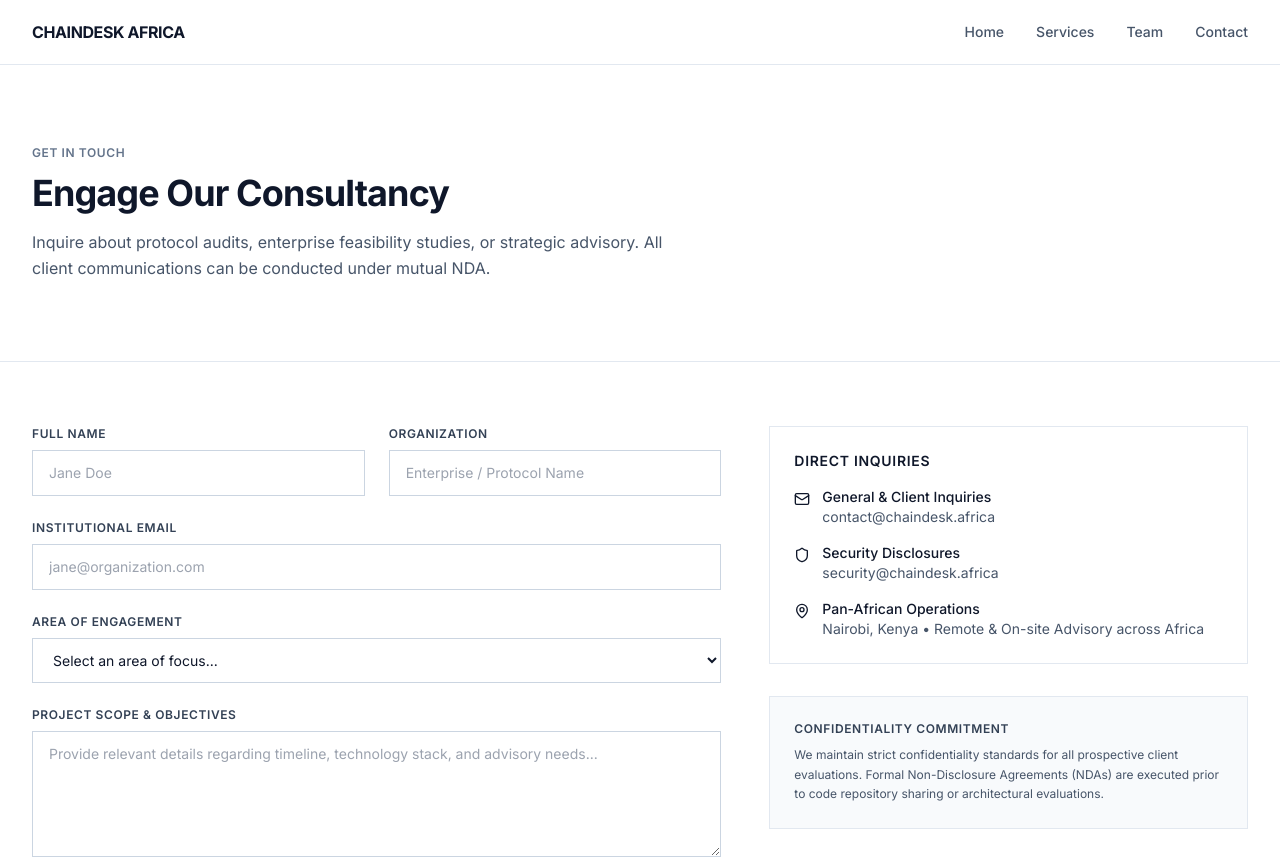
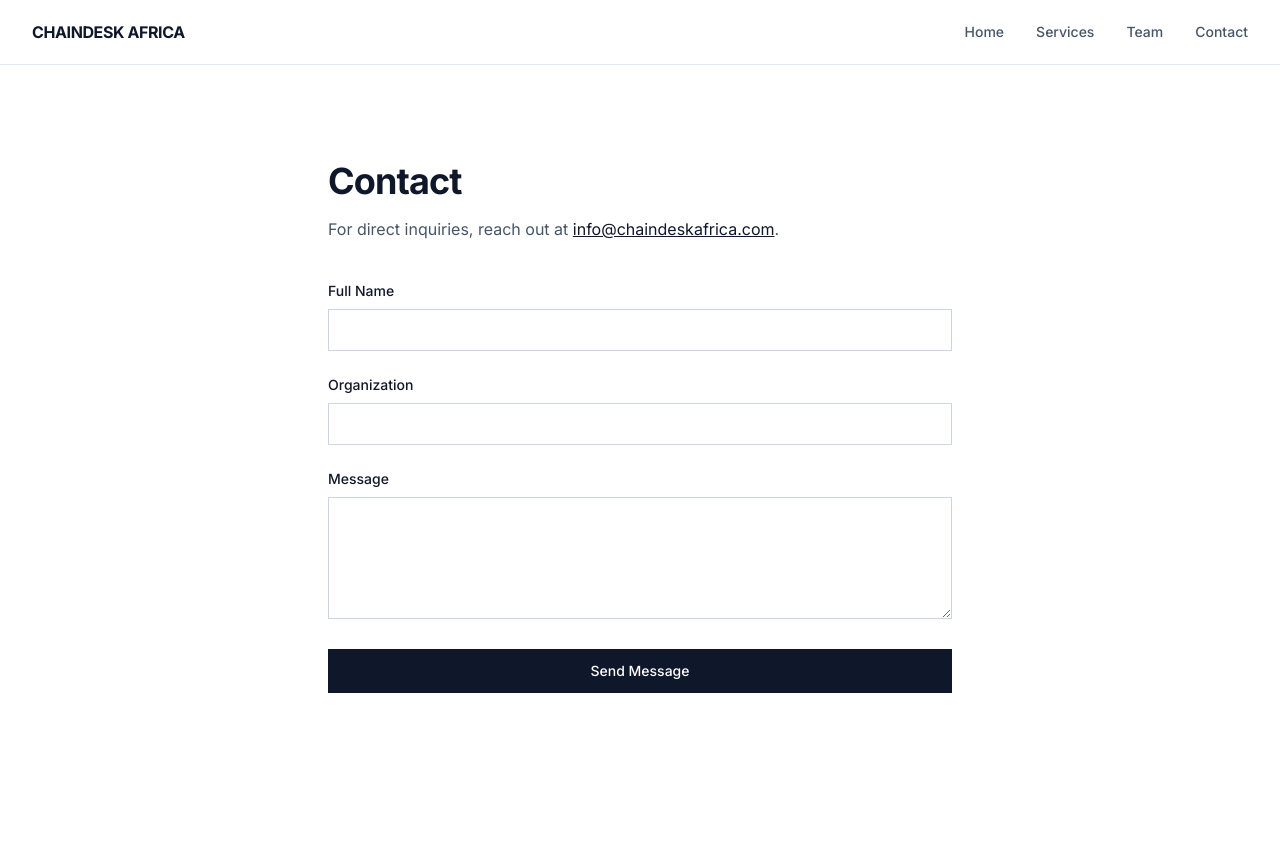
Before and after one commit to Rotichkiprono/ChaindeskAfrica, a Next.js app: page /contact in a window 1280 px wide. Shown: the top 859 px of the page. Built offline with nearby package versions, Linux system fonts and the light colour scheme.

Commit message:
feat: implement minimalist Contact page with narrow container and flat form

```diff
--- a/app/contact/page.tsx
+++ b/app/contact/page.tsx
@@ -1,172 +1,82 @@
-import { Mail, MapPin, Shield } from "lucide-react";
-
 export default function ContactPage() {
   return (
-    <div className="bg-white">
-      {/* Header */}
-      <section className="border-b border-slate-200">
-        <div className="max-w-7xl mx-auto px-4 sm:px-6 lg:px-8 py-20">
-          <p className="text-xs font-semibold tracking-wider text-slate-500 uppercase mb-3">
-            Get In Touch
+    <div className="bg-white min-h-screen py-16 sm:py-24">
+      <div className="max-w-2xl mx-auto px-6">
+        <h1 className="text-3xl sm:text-4xl font-bold tracking-tight text-slate-900 mb-4">
+          Contact
+        </h1>
+
+        {/* Header Direct Inquiry Notice */}
+        <p className="text-base text-slate-600 mb-10">
+          For direct inquiries, reach out at{" "}
+          <a
+            href="mailto:info@chaindeskafrica.com"
+            className="text-slate-900 underline hover:text-slate-600 transition-colors"
+          >
+            info@chaindeskafrica.com
+          </a>
+          .
         </p>
-          <h1 className="text-3xl sm:text-4xl font-bold tracking-tight text-slate-900 mb-4">
-            Engage Our Consultancy
-          </h1>
-          <p className="text-base text-slate-600 max-w-2xl leading-relaxed">
-            Inquire about protocol audits, enterprise feasibility studies, or strategic advisory.
-            All client communications can be conducted under mutual NDA.
-          </p>
-        </div>
-      </section>
 
-      {/* Main Content */}
-      <section className="py-16">
-        <div className="max-w-7xl mx-auto px-4 sm:px-6 lg:px-8">
-          <div className="grid grid-cols-1 lg:grid-cols-12 gap-12">
-            {/* Form */}
-            <div className="lg:col-span-7">
+        {/* Contact Form */}
         <form className="space-y-6">
-                <div className="grid grid-cols-1 sm:grid-cols-2 gap-6">
           <div>
             <label
               htmlFor="fullName"
-                      className="block text-xs font-semibold uppercase tracking-wider text-slate-700 mb-2"
+              className="block text-sm font-medium text-slate-900 mb-2"
             >
               Full Name
             </label>
             <input
               type="text"
               id="fullName"
-                      placeholder="Jane Doe"
-                      className="w-full px-4 py-3 text-sm text-slate-900 bg-white border border-slate-300 focus:outline-none focus:border-slate-900 transition-colors"
+              name="fullName"
+              required
+              className="w-full bg-white border border-slate-300 px-4 py-2.5 text-slate-900 text-sm focus:outline-none focus:border-slate-900 transition-colors"
             />
           </div>
+
           <div>
             <label
               htmlFor="organization"
-                      className="block text-xs font-semibold uppercase tracking-wider text-slate-700 mb-2"
+              className="block text-sm font-medium text-slate-900 mb-2"
             >
               Organization
             </label>
             <input
               type="text"
               id="organization"
-                      placeholder="Enterprise / Protocol Name"
-                      className="w-full px-4 py-3 text-sm text-slate-900 bg-white border border-slate-300 focus:outline-none focus:border-slate-900 transition-colors"
-                    />
-                  </div>
-                </div>
-
-                <div>
-                  <label
-                    htmlFor="email"
-                    className="block text-xs font-semibold uppercase tracking-wider text-slate-700 mb-2"
-                  >
-                    Institutional Email
-                  </label>
-                  <input
-                    type="email"
-                    id="email"
-                    placeholder="jane@organization.com"
-                    className="w-full px-4 py-3 text-sm text-slate-900 bg-white border border-slate-300 focus:outline-none focus:border-slate-900 transition-colors"
+              name="organization"
+              required
+              className="w-full bg-white border border-slate-300 px-4 py-2.5 text-slate-900 text-sm focus:outline-none focus:border-slate-900 transition-colors"
             />
           </div>
 
           <div>
             <label
-                    htmlFor="serviceType"
-                    className="block text-xs font-semibold uppercase tracking-wider text-slate-700 mb-2"
+              htmlFor="message"
+              className="block text-sm font-medium text-slate-900 mb-2"
             >
-                    Area of Engagement
-                  </label>
-                  <select
-                    id="serviceType"
-                    defaultValue=""
-                    className="w-full px-4 py-3 text-sm text-slate-900 bg-white border border-slate-300 focus:outline-none focus:border-slate-900 transition-colors"
-                  >
-                    <option value="" disabled>
-                      Select an area of focus...
-                    </option>
-                    <option value="audit">Smart Contract Security Audit</option>
-                    <option value="dlt">Enterprise DLT Architecture & Implementation</option>
-                    <option value="rwa">Real-World Asset (RWA) Tokenization</option>
-                    <option value="custody">Institutional Custody & Validator Setup</option>
-                    <option value="regulatory">Regulatory & Policy Advisory</option>
-                    <option value="other">General Inquiries</option>
-                  </select>
-                </div>
-
-                <div>
-                  <label
-                    htmlFor="message"
-                    className="block text-xs font-semibold uppercase tracking-wider text-slate-700 mb-2"
-                  >
-                    Project Scope & Objectives
+              Message
             </label>
             <textarea
               id="message"
+              name="message"
               rows={5}
-                    placeholder="Provide relevant details regarding timeline, technology stack, and advisory needs..."
-                    className="w-full px-4 py-3 text-sm text-slate-900 bg-white border border-slate-300 focus:outline-none focus:border-slate-900 transition-colors"
-                  ></textarea>
+              required
+              className="w-full bg-white border border-slate-300 px-4 py-2.5 text-slate-900 text-sm focus:outline-none focus:border-slate-900 transition-colors resize-y"
+            />
           </div>
 
-                <div>
+          {/* Full-width Solid Dark Charcoal Submit Button */}
           <button
-                    type="button"
-                    className="w-full sm:w-auto px-6 py-3 text-sm font-medium text-white bg-slate-900 hover:bg-slate-800 transition-colors"
+            type="submit"
+            className="w-full bg-slate-900 text-white font-medium py-3 px-4 text-sm hover:bg-slate-800 transition-colors"
           >
-                    Submit Advisory Request
+            Send Message
           </button>
-                </div>
         </form>
       </div>
-
-            {/* Direct Info */}
-            <div className="lg:col-span-5 space-y-8">
-              <div className="border border-slate-200 p-6 bg-white">
-                <h3 className="text-sm font-semibold uppercase tracking-wider text-slate-900 mb-4">
-                  Direct Inquiries
-                </h3>
-                <div className="space-y-4 text-sm text-slate-600">
-                  <div className="flex items-start">
-                    <Mail className="h-4 w-4 text-slate-900 mr-3 mt-1 flex-shrink-0" />
-                    <div>
-                      <p className="font-medium text-slate-900">General & Client Inquiries</p>
-                      <p>contact@chaindesk.africa</p>
-                    </div>
-                  </div>
-                  <div className="flex items-start">
-                    <Shield className="h-4 w-4 text-slate-900 mr-3 mt-1 flex-shrink-0" />
-                    <div>
-                      <p className="font-medium text-slate-900">Security Disclosures</p>
-                      <p>security@chaindesk.africa</p>
-                    </div>
-                  </div>
-                  <div className="flex items-start">
-                    <MapPin className="h-4 w-4 text-slate-900 mr-3 mt-1 flex-shrink-0" />
-                    <div>
-                      <p className="font-medium text-slate-900">Pan-African Operations</p>
-                      <p>Nairobi, Kenya • Remote & On-site Advisory across Africa</p>
-                    </div>
-                  </div>
-                </div>
-              </div>
-
-              <div className="border border-slate-200 p-6 bg-slate-50">
-                <h4 className="text-xs font-semibold uppercase tracking-wider text-slate-700 mb-2">
-                  Confidentiality Commitment
-                </h4>
-                <p className="text-xs text-slate-600 leading-relaxed">
-                  We maintain strict confidentiality standards for all prospective client evaluations.
-                  Formal Non-Disclosure Agreements (NDAs) are executed prior to code repository sharing
-                  or architectural evaluations.
-                </p>
-              </div>
-            </div>
-          </div>
-        </div>
-      </section>
     </div>
   );
 }
```
Lines whose indentation alone changed are shown as unchanged.
